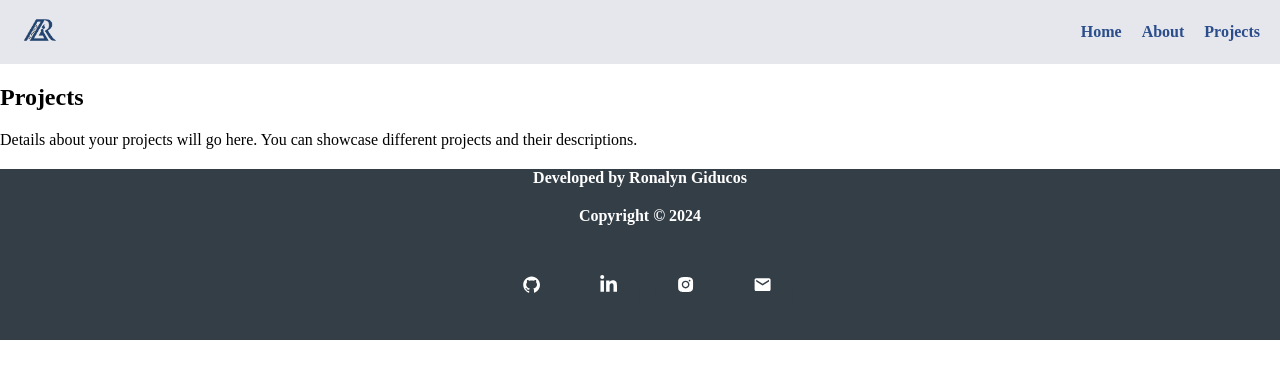
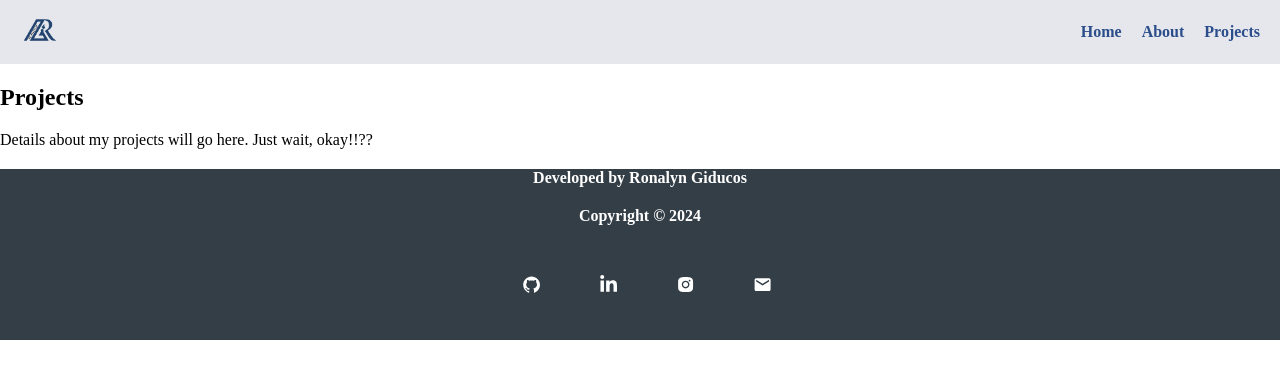
Before and after one commit to ronalyn05/RG-DevFolio, a React (Create React App) app: page /projects in a window 1280 px wide. Shown: the top 378 px of the page. Built offline with nearby package versions, Linux system fonts and the light colour scheme.

Commit message:
adjusted some of the description

```diff
--- a/src/pages/Projects.js
+++ b/src/pages/Projects.js
@@ -6,10 +6,7 @@ const Projects = () => {
   return (
     <div>
       <h2>Projects</h2>
-      <p>
-        Details about your projects will go here. You can showcase different
-        projects and their descriptions.
-      </p>
+      <p>Details about my projects will go here. Just wait, okay!!??</p>
       {/* Footer */}
       <Footer />
     </div>
```
